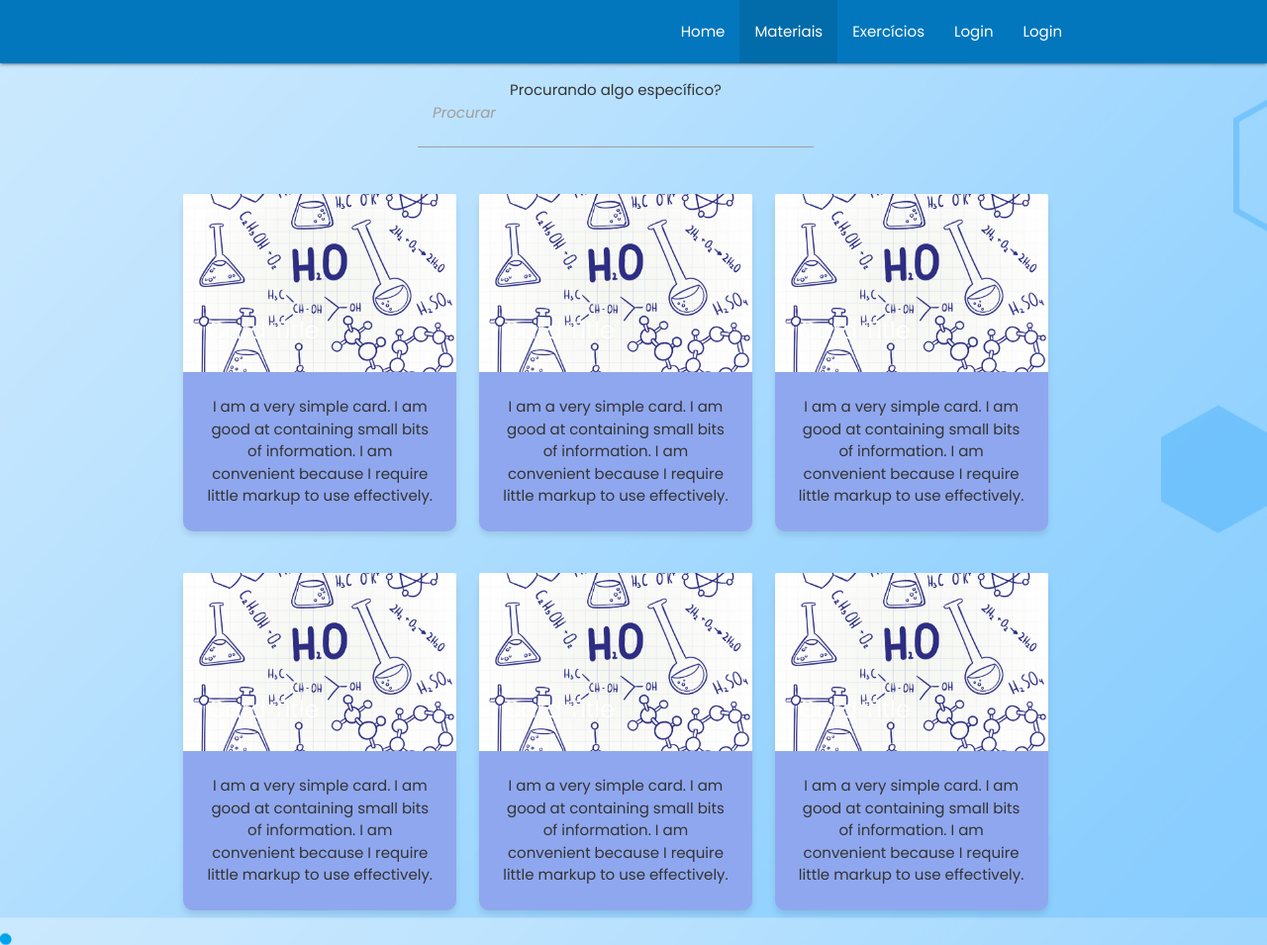
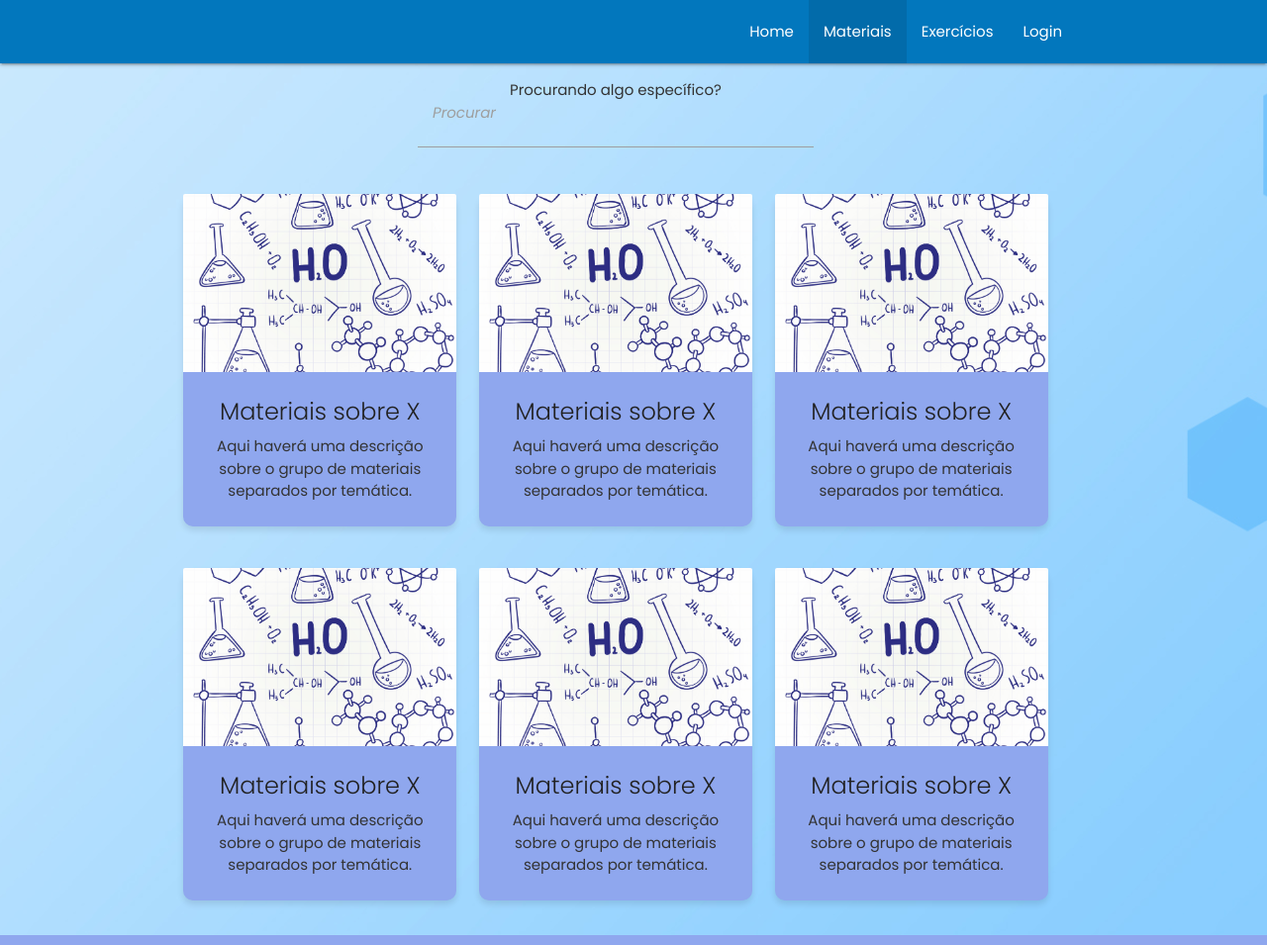
Before and after one commit to Renatinha-jpg/TCC, a PHP site: page /materiais.php in a window 1280 px wide. Shown: the whole page at 99% size. Run offline with PHP 8.4, Linux system fonts and the light colour scheme.

Commit message:
Novos cards e wallpaper melhorado

```diff
--- a/Portal Químico/exercicios.css
+++ b/Portal Químico/exercicios.css
@@ -11,7 +11,7 @@
   display: flex;
   min-height: 100vh;
   background-image: url('img/FUNDO.jpg');
-  background-size: auto;
+  background-size:  cover;
   background-position: center;
   font-family: 'Poppins', sans-serif;
 }
--- a/Portal Químico/header.php
+++ b/Portal Químico/header.php
@@ -19,7 +19,7 @@
               } ?>><a href="exercicios.php">Exercícios</a></li>
          <li <?php if ($pc == 'exercicios.php') {
                 echo 'class="active"';
-              } ?>><a href="login.php">Login</a></li>
+              } ?>
          <li><a href="#login-modal" class="modal-trigger">Login</a></li>
        </ul>
      </div>
--- a/Portal Químico/index.css
+++ b/Portal Químico/index.css
@@ -9,7 +9,7 @@
   display: center;
   min-height: 100vh;
   background-image: url('img/FUNDO.jpg');
-  background-size: auto;
+  background-size:  cover;
   font-family: 'Poppins', sans-serif;
 }
  h2{
@@ -19,10 +19,11 @@
 
  p{
   color: #333333;
+  text-align: center;
  }
 
  .card {
-      background-color: #6284e9;
+      background-color: #8fa7ee;
       text-align: center;
       border-radius: 10px;
       box-shadow: 0 4px 6px rgba(0, 0, 0, 0.1);
--- a/Portal Químico/login.css
+++ b/Portal Químico/login.css
@@ -13,7 +13,7 @@
     align-items: center;
     height: 100vh;
     background-image: url('img/FUNDO.jpg');
-    background-size: cover;
+    background-size:cover;
     background-position: center;
 }
 
--- a/Portal Químico/materiais.css
+++ b/Portal Químico/materiais.css
@@ -11,7 +11,7 @@
   display: flex;
   min-height: 100vh;
   background-image: url('img/FUNDO.jpg');
-  background-size: auto;
+  background-size: cover;
   background-position: center;
   font-family: 'Poppins', sans-serif;
 }
--- a/Portal Químico/materiais.php
+++ b/Portal Químico/materiais.php
@@ -30,11 +30,10 @@
       <div class="card">
         <div class="card-image">
           <img src="img/02.jpg">
-          <span class="card-title">Card Title</span>
         </div>
         <div class="card-content">
-          <p>I am a very simple card. I am good at containing small bits of information.
-          I am convenient because I require little markup to use effectively.</p>
+          <span class="card-title activator grey-text text-darken-4">Materiais sobre X</span>
+          <p>Aqui haverá uma descrição sobre o grupo de materiais separados por temática.</p>
         </div>
     </div>
   </div>
@@ -44,11 +43,10 @@
       <div class="card">
         <div class="card-image">
           <img src="img/02.jpg">
-          <span class="card-title">Card Title</span>
         </div>
         <div class="card-content">
-          <p>I am a very simple card. I am good at containing small bits of information.
-          I am convenient because I require little markup to use effectively.</p>
+          <span class="card-title activator grey-text text-darken-4">Materiais sobre X</span>
+           <p>Aqui haverá uma descrição sobre o grupo de materiais separados por temática.</p>
         </div>
     </div>
   </div>
@@ -58,11 +56,10 @@
       <div class="card">
         <div class="card-image">
           <img src="img/02.jpg">
-          <span class="card-title">Card Title</span>
         </div>
         <div class="card-content">
-          <p>I am a very simple card. I am good at containing small bits of information.
-          I am convenient because I require little markup to use effectively.</p>
+          <span class="card-title activator grey-text text-darken-4">Materiais sobre X</span>
+           <p>Aqui haverá uma descrição sobre o grupo de materiais separados por temática.</p>
         </div>
       </div>
     </div>
@@ -74,11 +71,10 @@
       <div class="card">
         <div class="card-image">
           <img src="img/02.jpg">
-          <span class="card-title">Card Title</span>
         </div>
         <div class="card-content">
-          <p>I am a very simple card. I am good at containing small bits of information.
-          I am convenient because I require little markup to use effectively.</p>
+          <span class="card-title activator grey-text text-darken-4">Materiais sobre X</span>
+           <p>Aqui haverá uma descrição sobre o grupo de materiais separados por temática.</p>
         </div>
     </div>
   </div>
@@ -87,11 +83,10 @@
       <div class="card">
         <div class="card-image">
           <img src="img/02.jpg">
-          <span class="card-title">Card Title</span>
         </div>
         <div class="card-content">
-          <p>I am a very simple card. I am good at containing small bits of information.
-          I am convenient because I require little markup to use effectively.</p>
+           <span class="card-title activator grey-text text-darken-4">Materiais sobre X</span>
+          <p>Aqui haverá uma descrição sobre o grupo de materiais separados por temática.</p>
         </div>
     </div>
   </div>
@@ -100,11 +95,10 @@
       <div class="card">
         <div class="card-image">
           <img src="img/02.jpg">
-          <span class="card-title">Card Title</span>
         </div>
         <div class="card-content">
-          <p>I am a very simple card. I am good at containing small bits of information.
-          I am convenient because I require little markup to use effectively.</p>
+          <span class="card-title activator grey-text text-darken-4">Materiais sobre X</span>
+           <p>Aqui haverá uma descrição sobre o grupo de materiais separados por temática.</p>
         </div>
     </div>
   </div>
--- a/Portal Químico/senhaesqueceu.css
+++ b/Portal Químico/senhaesqueceu.css
@@ -9,7 +9,7 @@
   display: center;
   min-height: 100vh;
   background-image: url('img/FUNDO.jpg');
-  background-size: auto;
+  background-size:  cover;
   background-position: center;
   font-family: 'Poppins', sans-serif;
 }
```
Also changed, not shown: Portal Químico/exercicios.php (+12 -18 lines), Portal Químico/index.php (+11 -14 lines), Portal Químico/materiaisadm.php (added, +11 -0 lines), Portal Químico/usuariosadm.php (added, +60 -0 lines), Portal Químico/exerciciosadm.php (added).
